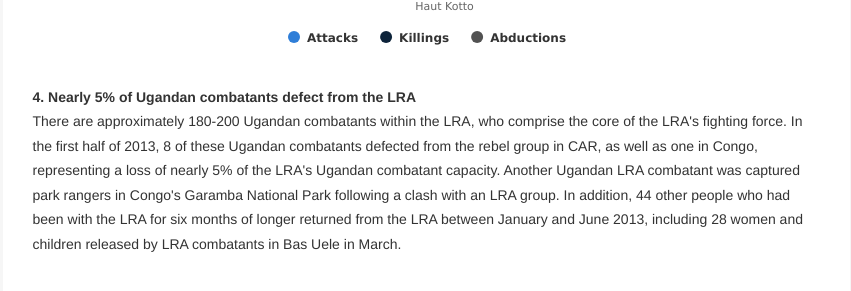
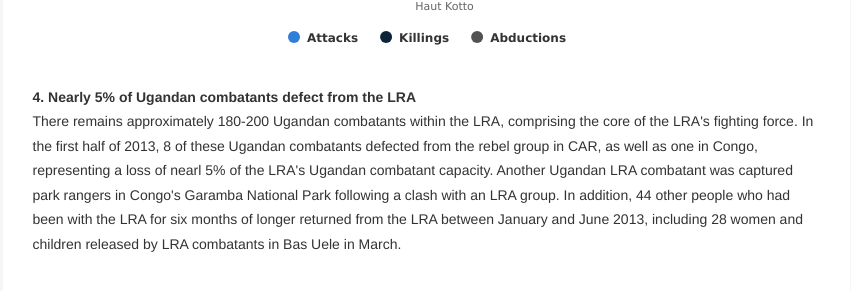
Before and after one commit to theresolve/reports, a Jekyll site: the page built from _posts/midyear-2013/2013-06-30-executive-summary.html, in a window 1280 px wide and 900 px high, scrolled down 1313 px. Shown: the part 524-815 px from the top of the window, without its empty margins (360-1211 px from the left). Built offline with Jekyll 4.4.1, drawn with Linux system fonts in a browser that asks for light colours; Markdown is read by kramdown in place of the engine named in the settings; comment, search, counter and statistics services are not loaded; some of the changed text lies outside the part shown.

Commit message:
Updated 2013-06-30-executive-summary.html

```diff
--- a/_posts/midyear-2013/2013-06-30-executive-summary.html
+++ b/_posts/midyear-2013/2013-06-30-executive-summary.html
@@ -25,7 +25,6 @@ category: "midyear-2013"
 
   <div id="executive-summary-visual-3" class="visual"></div>
 
-
   <b>4. Nearly 5% of Ugandan combatants defect from the LRA</b> <br />
-  <p>There are approximately 180-200 Ugandan combatants within the LRA, who comprise the core of the LRA's fighting force. In the first half of 2013, 8 of these Ugandan combatants defected from the rebel group in CAR, as well as one in Congo, representing a loss of nearly 5% of the LRA's Ugandan combatant capacity. Another Ugandan LRA combatant was captured park rangers in Congo's Garamba National Park following a clash with an LRA group. In addition, 44 other people who had been with the LRA for six months of longer returned from the LRA between January and June 2013, including 28 women and children released by LRA combatants in Bas Uele in March.<p/>
+  <p> There remains approximately 180-200 Ugandan combatants within the LRA, comprising the core of the LRA's fighting force. In the first half of 2013, 8 of these Ugandan combatants defected from the rebel group in CAR, as well as one in Congo, representing a loss of nearl 5% of the LRA's Ugandan combatant capacity. Another Ugandan LRA combatant was captured park rangers in Congo's Garamba National Park following a clash with an LRA group. In addition, 44 other people who had been with the LRA for six months of longer returned from the LRA between January and June 2013, including 28 women and children released by LRA combatants in Bas Uele in March.<p/>
   </div>
```
Also changed, not shown: other parts of _posts/midyear-2013/2013-06-30-executive-summary.html (+1 -1 lines).
